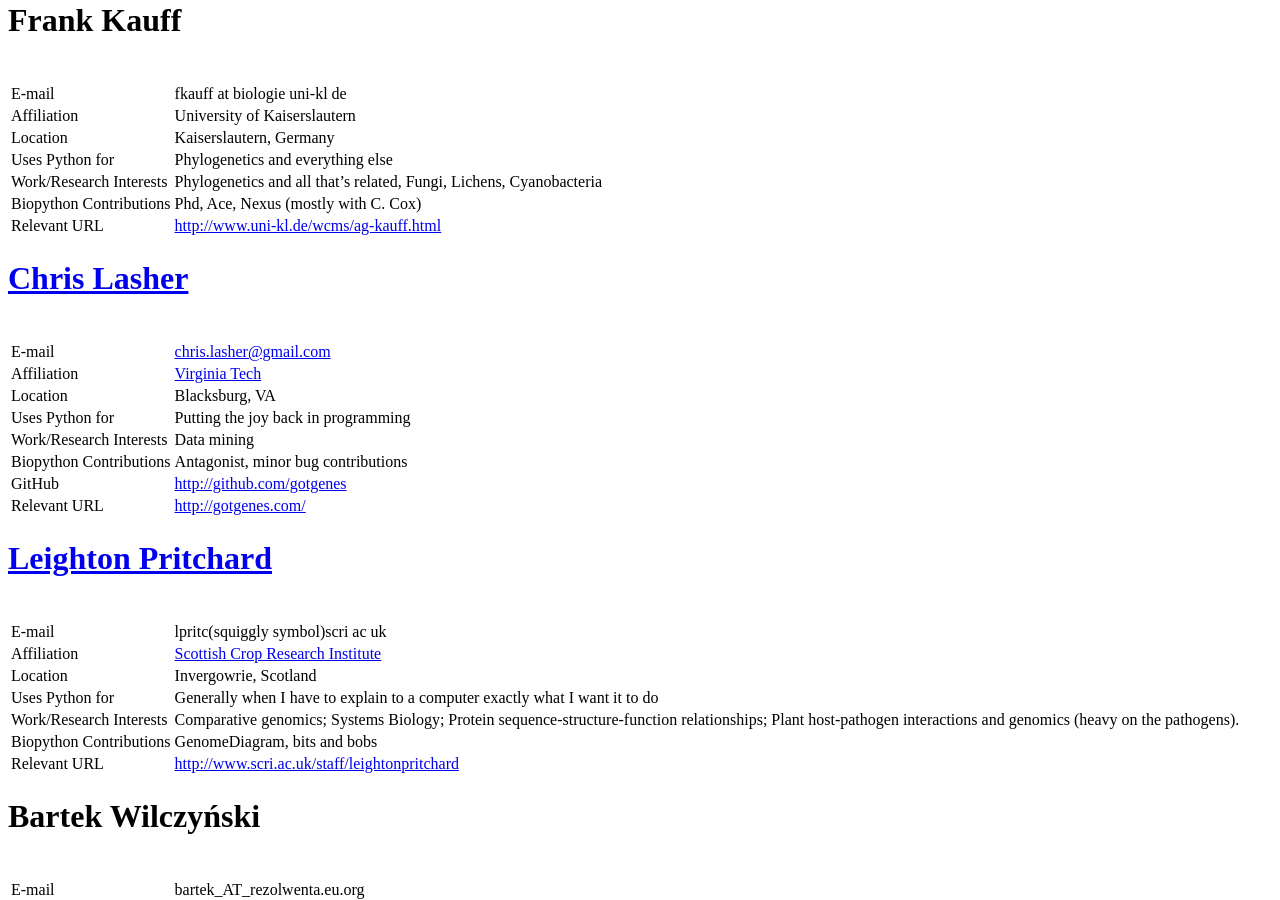
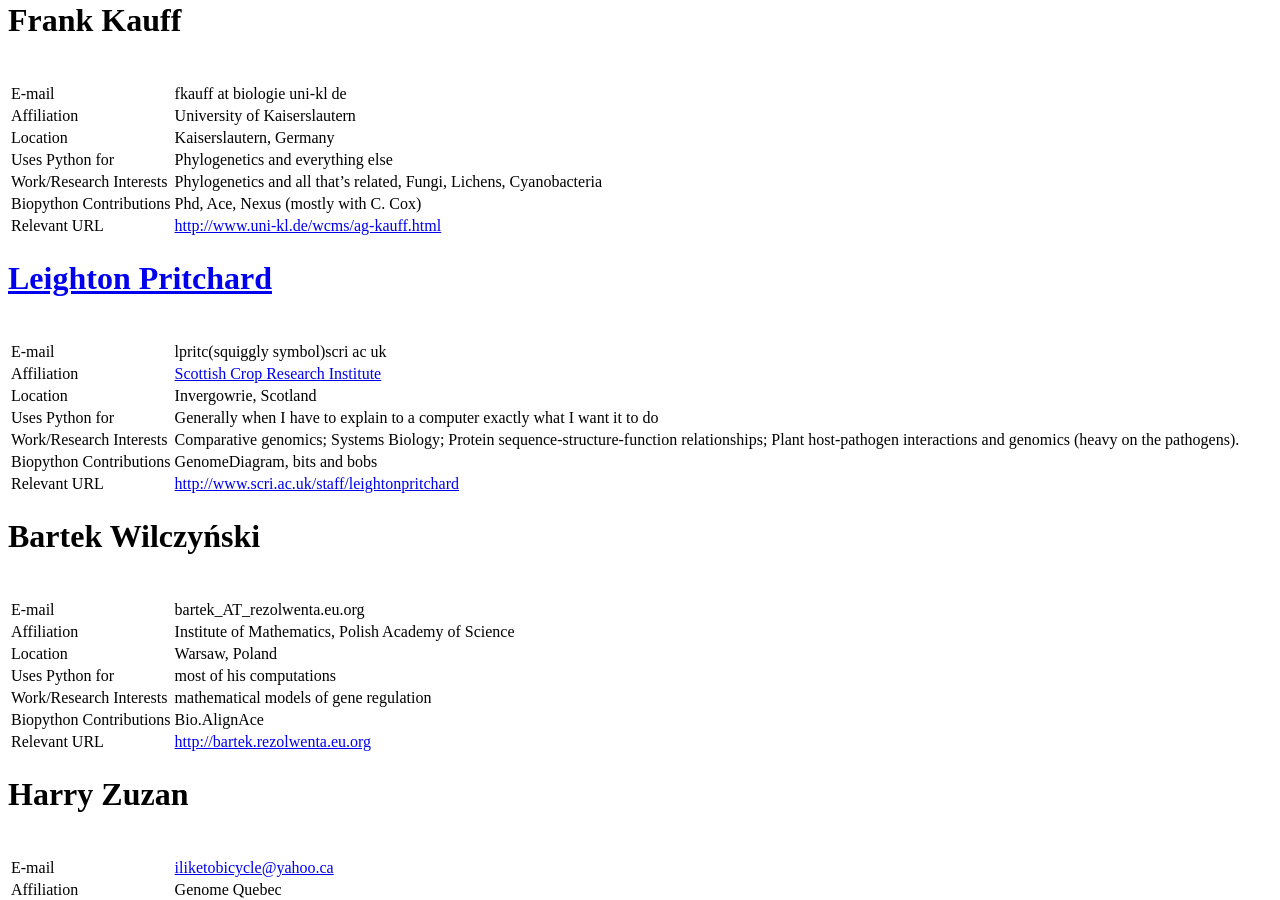
Before and after one commit to biopython/biopython.github.io, a Jekyll site: the page built from wiki/Participants.md, in a window 1280 px wide and 900 px high, scrolled down 2910 px. Built offline with Jekyll 4.4.1, drawn with Linux system fonts in a browser that asks for light colours.

Commit message:
Removing myself, since I am not an active contributor.

```diff
--- a/wiki/Participants.md
+++ b/wiki/Participants.md
@@ -163,20 +163,6 @@ Frank Kauff
 | Biopython Contributions | Phd, Ace, Nexus (mostly with C. Cox)                                |
 | Relevant URL            | <http://www.uni-kl.de/wcms/ag-kauff.html>                           |
 
-[Chris Lasher](User%3AGotgenes "wikilink")
-==========================================
-
-|                         |                                      |
-|-------------------------|--------------------------------------|
-| E-mail                  | <chris.lasher@gmail.com>             |
-| Affiliation             | [Virginia Tech](https://www.vt.edu/) |
-| Location                | Blacksburg, VA                       |
-| Uses Python for         | Putting the joy back in programming  |
-| Work/Research Interests | Data mining                          |
-| Biopython Contributions | Antagonist, minor bug contributions  |
-| GitHub                  | <http://github.com/gotgenes>         |
-| Relevant URL            | <http://gotgenes.com/>               |
-
 [Leighton Pritchard](User%3Alpritc "wikilink")
 ==============================================
 
```
Also changed, not shown: 1 other file.
